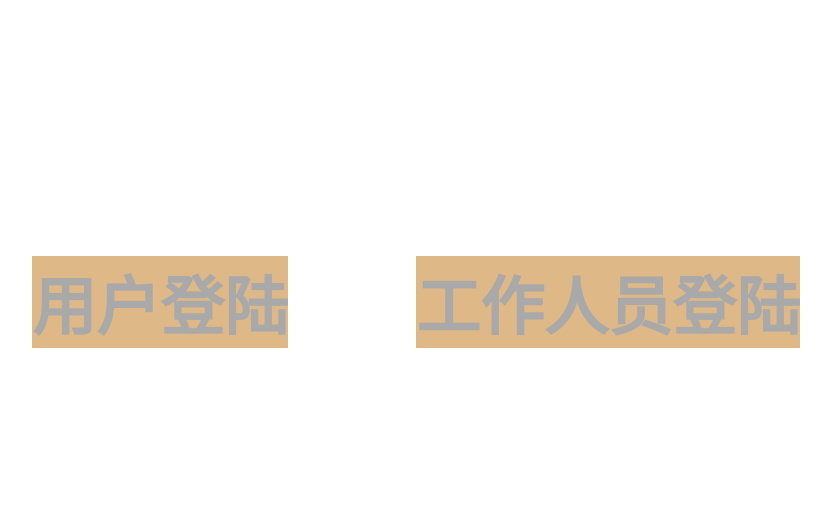
After one commit to superior-man-xyl/phpweb-, a PHP site: page /firstpage.html in a window 1280 px wide. The commit adds this page. Shown: the top 511 px of the page, without its empty margins (224-1055 px from the left). Run offline with PHP 8.4, Linux system fonts and the light colour scheme.

Commit message:
房屋租聘管理系统

```diff
--- /dev/null
+++ b/houser/firstpage.html
@@ -0,0 +1,48 @@
+<!DOCTYPE html>
+<html lang="en">
+<head>
+    <meta charset="UTF-8">
+    <meta name="viewport" content="width=device-width, initial-scale=1.0">
+    <title>欢迎使用房屋租聘系统</title>
+    <style>
+        *{
+            padding: 0;
+            margin: 0;
+        }
+        .d{
+            margin: 0 auto;
+            padding: 20%;
+        }
+        .d1{
+            /* width:30%;
+            height: 30%; */
+            background-color:burlywood;
+            /* color:darkgray;
+            font:2em "华文琥珀"; */
+            float: left;
+        }
+        .d2{
+            /* width:30%;
+            height: 30%; */
+            background-color:burlywood;
+            /* color:darkgray;
+            font:2em "华文琥珀"; */
+            float: right;
+        }
+        a{
+            text-decoration: none;
+            color:darkgray;
+            font:2em "华文琥珀";
+        }
+        a:hover{
+            background-color: rgb(197, 187, 187);
+        }
+    </style>
+</head>
+<body>
+    <div class="d">
+    <div class="d1"><a href="user/login.php"><h1>用户登陆</h1></a></div>
+    <div class="d2"><a href="manage/managelogin.php"><h1>工作人员登陆</h1></a></div>
+    </div>
+</body>
+</html>
--- a/houser/loginX.php
+++ b/houser/loginX.php
@@ -104,3 +104,9 @@ where($row=mysql_fetch_assoc($result))
 </tr>';
 }
 ?>
+
+<tr>
+        <td>性别</td>
+        <td colspan='2' ><input type='radio' name='gender' value='{$row['gender']}' checked />{$row['gender']}
+        <input type='radio' name='gender' value='{if($row['gender']=='男') echo'女'}' /> {if($row['gender']=='男') echo'女'} </td>
+    </tr>
```
Also changed, not shown: houser/image/1.jpg (added), houser/image/10.jpg (added), houser/image/2.jpg (added), houser/image/3.jpg (added), houser/image/4.jpg (added), houser/image/5.jpg (added), houser/image/6.jpg (added), houser/image/7.jpg (added), houser/image/8.jpg (added), houser/image/9.jpg (added).
